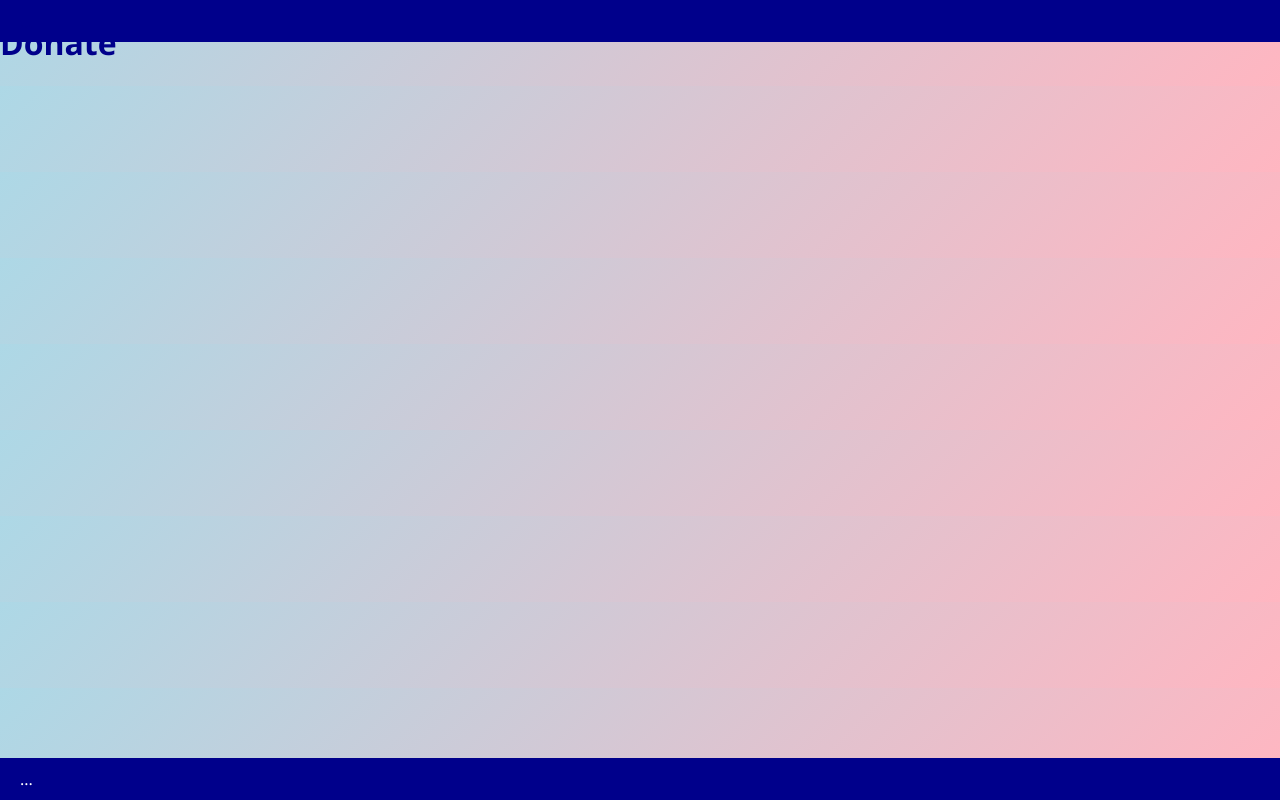
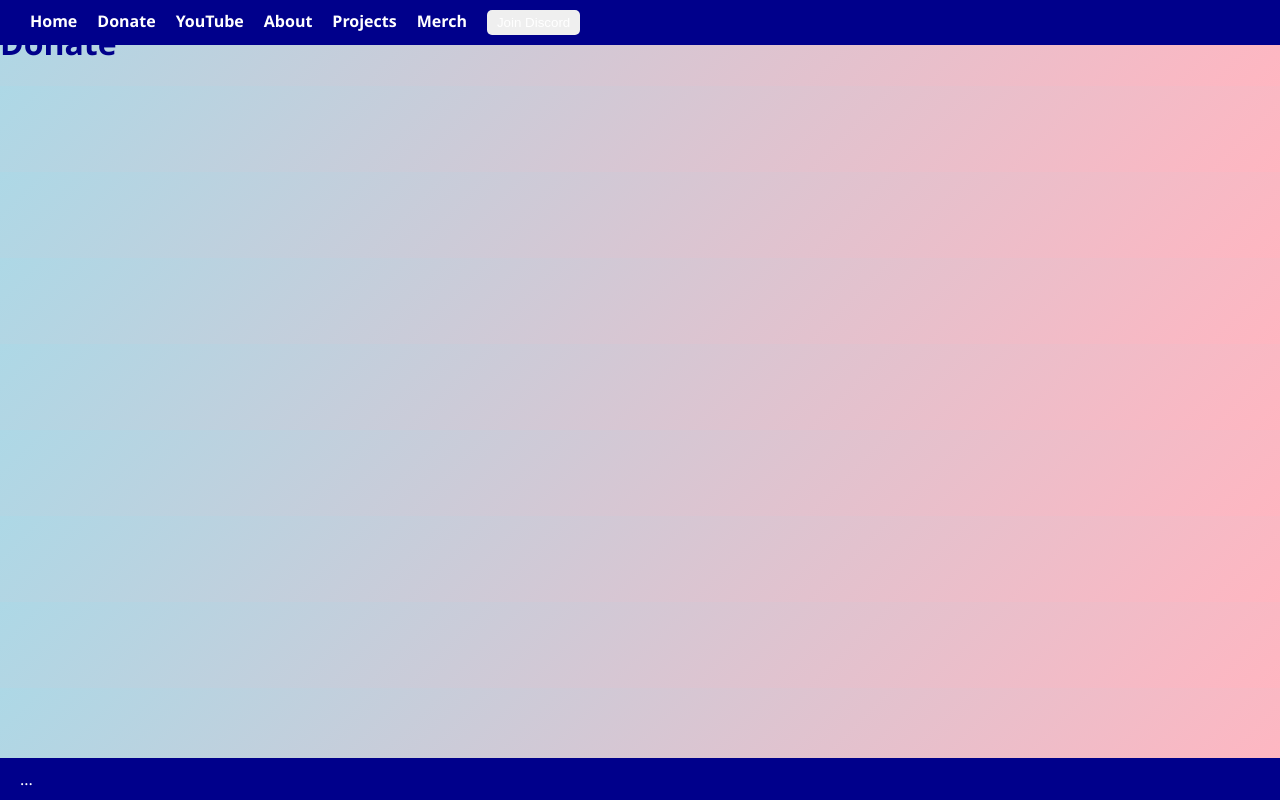
Before and after one commit to GetFreeWebToday/Stephen210gmaing, a plain HTML site: page donate.html in a window 1280 px wide. Drawn offline with Linux system fonts and the light colour scheme.

Commit message:
Update donate.html

```diff
--- a/donate.html
+++ b/donate.html
@@ -9,7 +9,18 @@
     <script src="script.js" defer></script>
 </head>
 <body>
-    <nav>...</nav>
+    <!-- Navbar -->
+    <nav>
+        <ul>
+            <li><a href="index.html">Home</a></li>
+            <li><a href="donate.html">Donate</a></li>
+            <li><a href="https://www.youtube.com/@Stephen210Gaming">YouTube</a></li>
+            <li><a href="about.html">About</a></li>
+            <li><a href="projects.html">Projects</a></li>
+            <li><a href="march.html">Merch</a></li>
+            <li><button onclick="joinDiscord()">Join Discord</button></li>
+        </ul>
+    </nav>
     <main>
         <h1>Donate</h1>
     </main>
```
